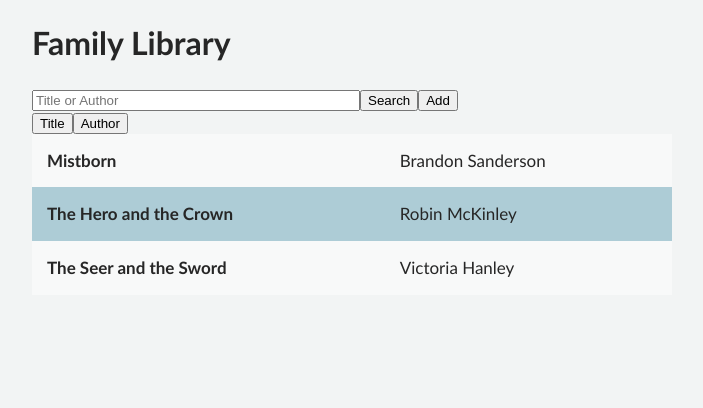
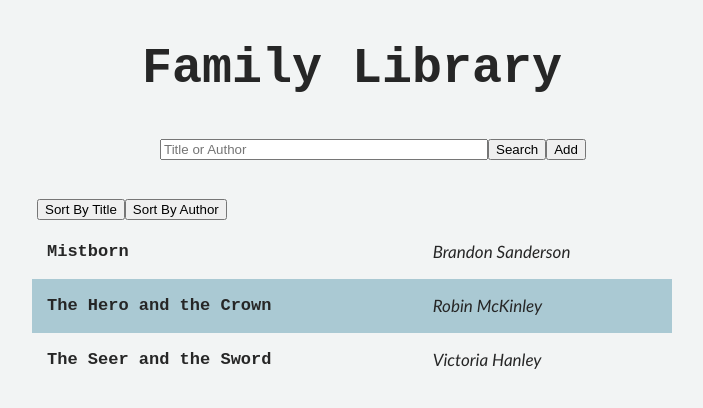
Before and after one commit to Jozomby/family-library, a React (Create React App) app: page / in a window 1280 px wide. Shown: the top 408 px of the page, without its empty margins (288-991 px from the left). Built offline with nearby package versions, Linux system fonts and the light colour scheme.

Commit message:
Added further styling and fonts to table and header. Changed alignment of search bar.

```diff
--- a/src/components/sort_header.js
+++ b/src/components/sort_header.js
@@ -1,4 +1,5 @@
 import React from 'react'
+import '../css/search_form.css'
 
 const SortHeader = (props) => {
     const sortByTitle = () => {
@@ -11,9 +12,9 @@
         props.sortBooks(field)
     }
     return (
-        <div>
-            <button onClick={sortByTitle}>Title</button>
-            <button onClick={sortByAuthor}>Author</button>
+        <div className="sort_buttons">
+            <button onClick={sortByTitle}>Sort By Title</button>
+            <button onClick={sortByAuthor}>Sort By Author</button>
         </div>
     )
 }
--- a/src/css/App.css
+++ b/src/css/App.css
@@ -8,4 +8,11 @@
     line-height: 1.4;
     margin-left: 25%;
     margin-right: 25%;
+
 }
+
+h1 {
+    font-family: 'Courier New', Courier, monospace;
+    text-align: center;
+    font-size: 50px;
+}
--- a/src/css/Books.css
+++ b/src/css/Books.css
@@ -1,7 +1,6 @@
 .table_body {
     text-align: left;
     vertical-align: center;
-    background: #F8F9F9;
 }
 .table_body tr:nth-child(even) {
     background-color: #428ca369;
@@ -14,9 +13,11 @@
 
 .title {
     font-weight:bold;
+    font-family: 'Courier New', Courier, monospace;
+    font-size: 20px;
 
 }
 
 .author {
-    font-weight: normal;
+    font-style: italic;
 }
--- /dev/null
+++ b/src/css/header.css
@@ -0,0 +1,5 @@
+.header{
+    font-family: 'Courier New', Courier, monospace;
+    align: center;
+
+}
--- a/src/css/search_form.css
+++ b/src/css/search_form.css
@@ -1,4 +1,10 @@
 .searchBar {
     width: 50%;
-    align-self: center
+    margin-left: 20%;
+    margin-bottom: 5%;
   }
+
+.sort_buttons {
+  padding: 5px;
+  margin: 0 auto;
+}
```
